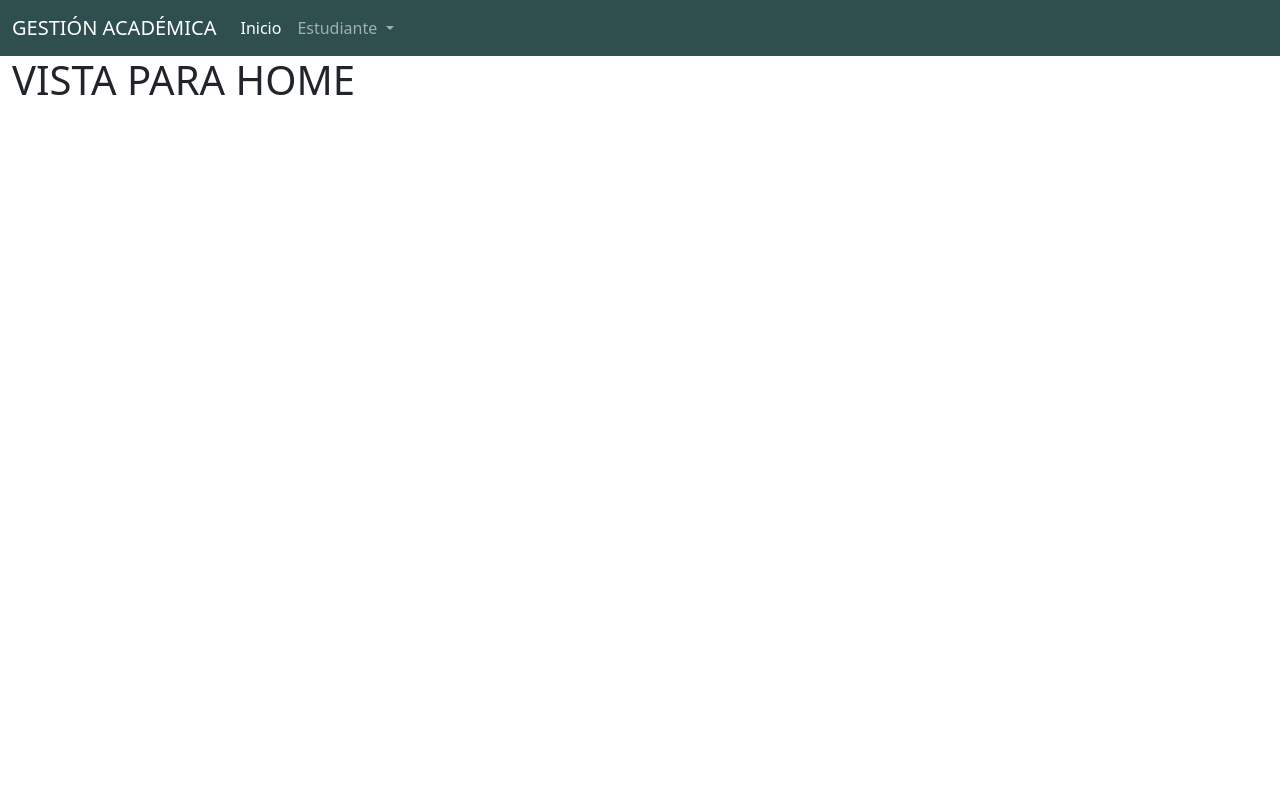
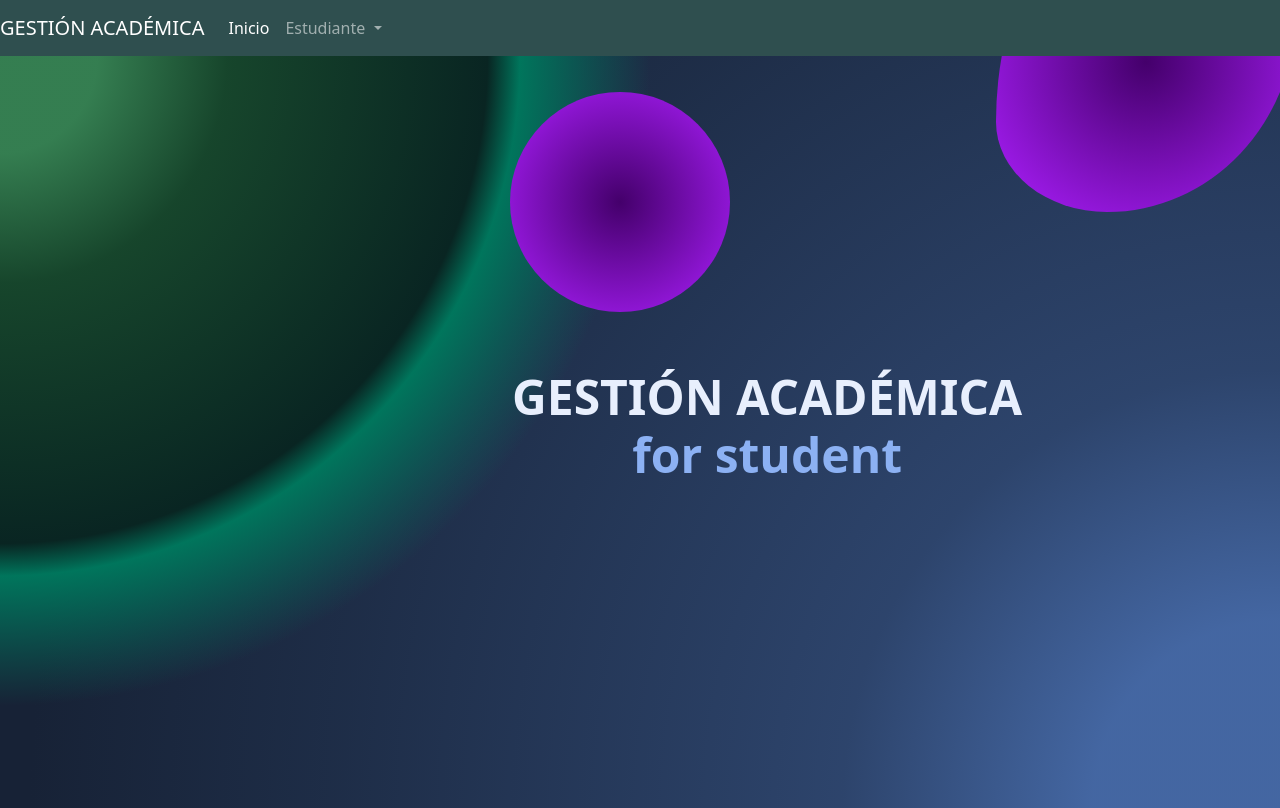
Before and after one commit to lgoenaga/academicofront, a Vue app: page /home in a window 1280 px wide. Built offline with nearby package versions, Linux system fonts and the light colour scheme.

Commit message:
Pagina Home

```diff
--- a/src/App.vue
+++ b/src/App.vue
@@ -1,7 +1,7 @@
 <template>
 <nav class="navbar navbar-expand-lg navbar-dark">
   <div class="container-fluid">
-    <a class="navbar-brand" href="#">GESTIÓN ACADÉMICA</a>
+    <a class="navbar-brand" href="/login">GESTIÓN ACADÉMICA</a>
     <button class="navbar-toggler" type="button" data-bs-toggle="collapse" data-bs-target="#navbarSupportedContent" aria-controls="navbarSupportedContent" aria-expanded="false" aria-label="Toggle navigation">
       <span class="navbar-toggler-icon"></span>
     </button>
@@ -11,7 +11,7 @@
           <router-link to="/home" class="nav-link active">Inicio</router-link>
         </li>
         <li class="nav-item dropdown">
-          <a class="nav-link dropdown-toggle" href="#" id="navbarDropdown" role="button" data-bs-toggle="dropdown" aria-expanded="false">
+          <a class="nav-link dropdown-toggle" id="navbarDropdown" role="button" data-bs-toggle="dropdown" aria-expanded="false">
             Estudiante
           </a>
           <ul class="dropdown-menu" aria-labelledby="navbarDropdown">
--- a/src/router/index.js
+++ b/src/router/index.js
@@ -6,6 +6,7 @@ import EstudianteView from "../views/estudiantes/EstudianteView.vue";
 import EstudianteList from "@/views/estudiantes/EstudianteList.vue";
 import RegisterView from "@/views/RegisterView.vue";
 import LoginView from "@/views/LoginView.vue";
+
 
 const routes = [
 	{
--- a/src/views/HomeView.vue
+++ b/src/views/HomeView.vue
@@ -1,38 +1,90 @@
 <template>
-  <div class="row">
-    <h1>VISTA PARA HOME</h1>
-  </div>
+  <!-- Section: Design Block -->
+  <section class="background-radial-gradient overflow-hidden fullHeight">
+    <div class="container px-4 py-5 px-md-5 text-center text-lg-start my-5" style="padding: 0;">
+      <div class="row gx-lg-5 align-items-center mb-5">
+        <div class="col-lg-6 mb-5 mb-lg-0" style="z-index: 10">
+          <h1 class="my-5 display-5 fw-bold ls-tight" style="color: hsl(218, 81%, 95%)">
+            GESTIÓN ACADÉMICA <br />
+            <span style="color: hsl(218, 81%, 75%)">for student</span>
+          </h1>
+
+        </div>
+
+        <div class="col-lg-6 mb-5 mb-lg-0 position-relative">
+          <div id="radius-shape-1" class="position-absolute rounded-circle shadow-5-strong"></div>
+          <div id="radius-shape-2" class="position-absolute shadow-5-strong"></div>
+
+        </div>
+      </div>
+    </div>
+  </section>
+  <!-- Section: Design Block -->
 </template>
 
 <script>
+
 </script>
+
 <style>
-.titulos-tabla,
-.centrar {
+div.container-fluid {
   margin: 0 auto;
+  padding: 0;
+}
+
+.fullHeight {
+  height: 94vh;
+}
+
+h1 {
+  position: absolute;
+  margin: 0;
+  padding: 0;
+
+  top: 40%;
+  left: 40%;
+
   text-align: center;
 }
 
-.botones {
-  display: flex;
-  justify-content: center;
-  align-items: center;
-  height: 174px;
+.background-radial-gradient {
+
+  background-color: hsl(218, 41%, 15%);
+  background-image: radial-gradient(650px circle at 0% 0%,
+      hsl(143, 41%, 35%) 15%,
+      hsl(147, 51%, 18%) 35%,
+      hsl(174, 61%, 9%) 75%,
+      hsl(167, 100%, 23%) 80%,
+      transparent 100%),
+    radial-gradient(1250px circle at 100% 100%,
+      hsl(218, 41%, 45%) 15%,
+      hsl(218, 41%, 30%) 35%,
+      hsl(218, 41%, 20%) 75%,
+      hsl(218, 41%, 19%) 80%,
+      transparent 100%);
 }
 
-#contenido tr {
-  vertical-align: middle;
+#radius-shape-1 {
+  height: 220px;
+  width: 220px;
+  top: -60px;
+  left: -130px;
+  background: radial-gradient(#44006b, #ad1fff);
+  overflow: hidden;
 }
 
-.img-thumbnail {
-  display: block;
-  margin: 0 auto;
-  text-align: center;
-
+#radius-shape-2 {
+  border-radius: 38% 62% 63% 37% / 70% 33% 67% 30%;
+  bottom: -60px;
+  right: -110px;
+  width: 300px;
+  height: 300px;
+  background: radial-gradient(#44006b, #ad1fff);
+  overflow: hidden;
 }
 
-a.btn.btn-info {
-  background-color: rgb(0, 153, 255);
-
+.bg-glass {
+  background-color: hsla(0, 0%, 100%, 0.9) !important;
+  backdrop-filter: saturate(200%) blur(25px);
 }
 </style>
```
Also changed, not shown: src/components/HelloWorld.vue (deleted, +0 -59 lines).
